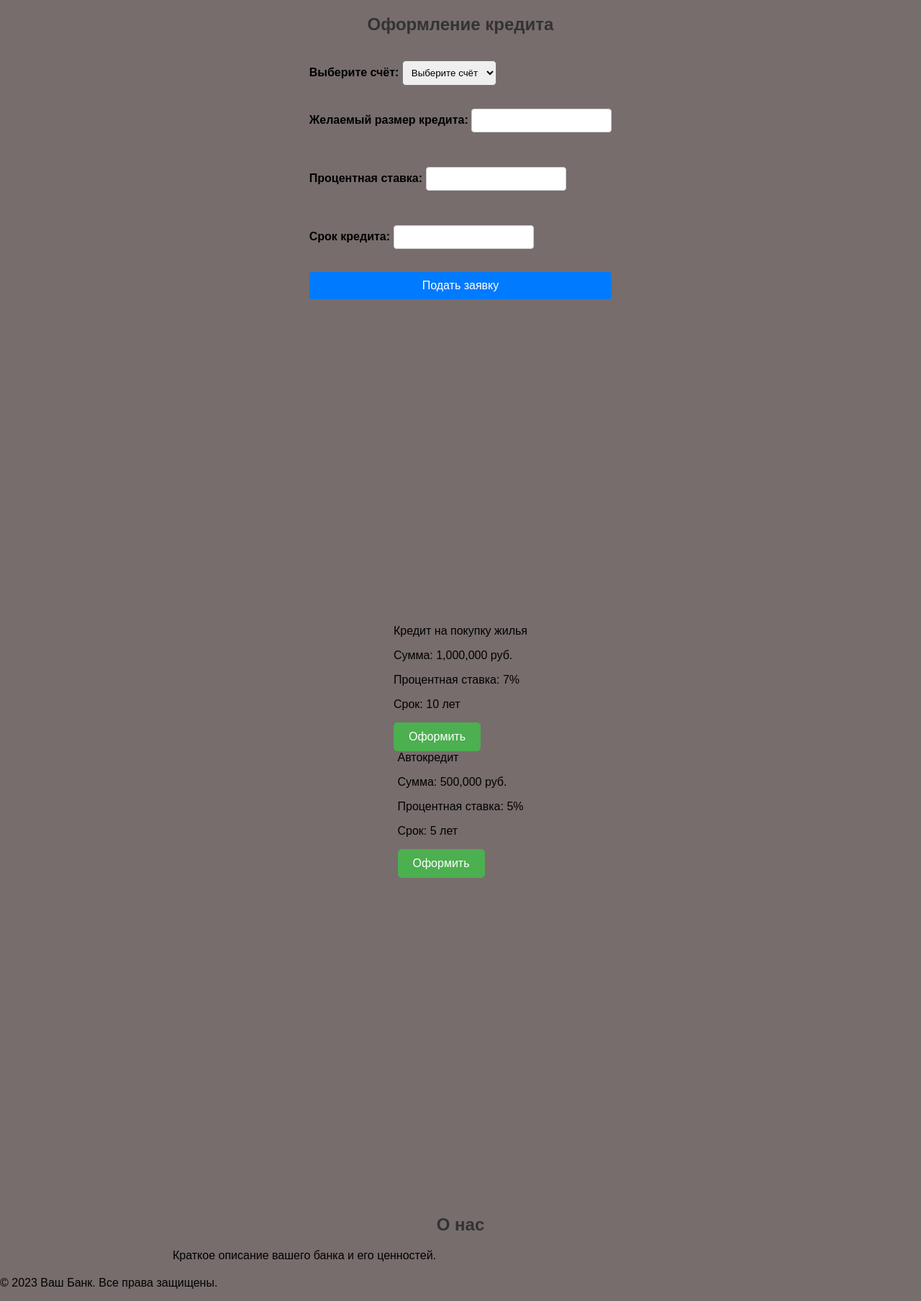
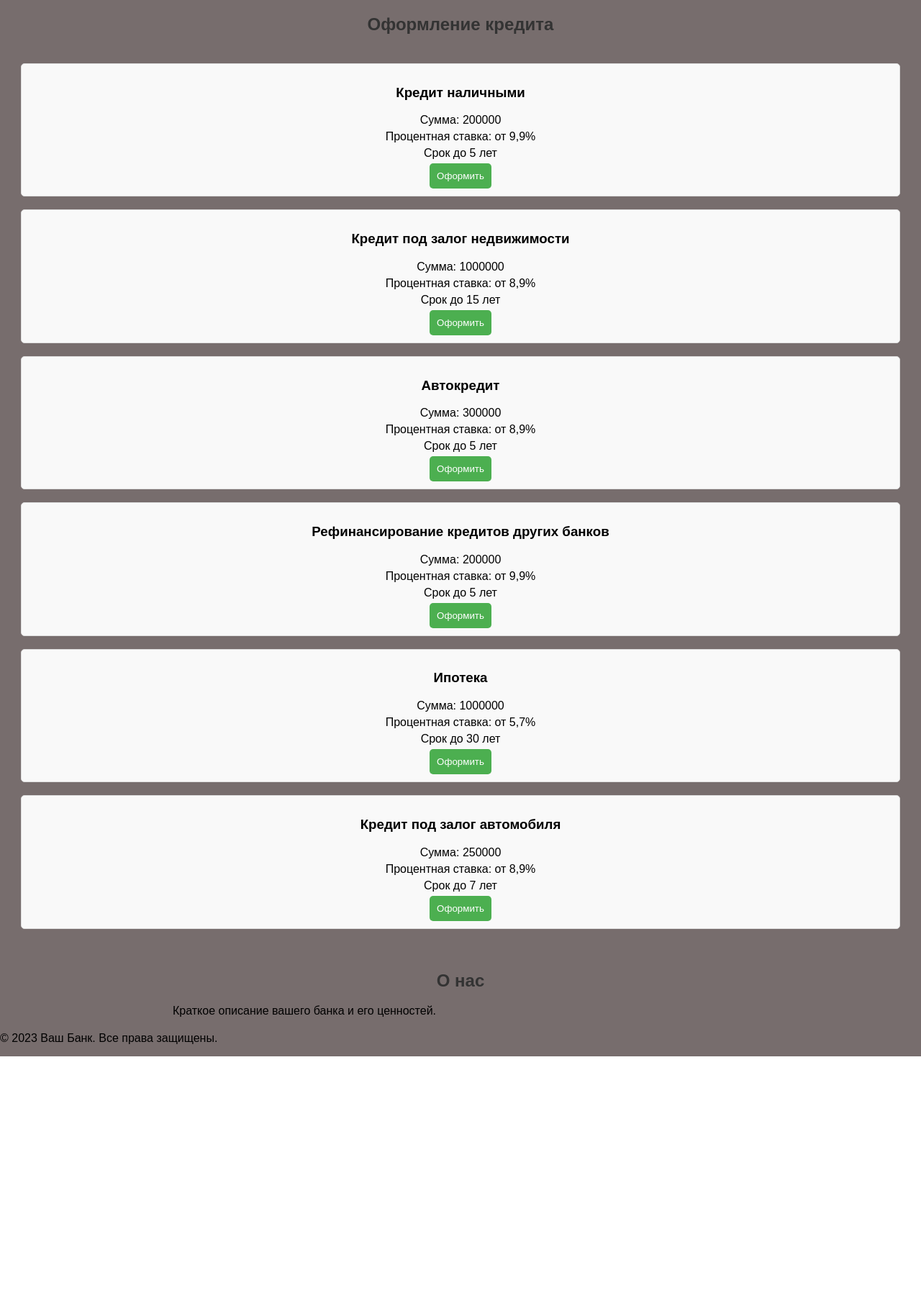
Before and after one commit to EugeneAsadchiy/BankSystem_Django, a Django app: page /apply_credit/ in a window 1280 px wide. Shown: the part 54-1862 px from the top of the page at 72% size. After the commit the page ends 1522 px from the top, so only its background shows below. Run offline with Django 4.2, Linux system fonts and the light colour scheme; the visitor is signed in with stand-in values (Sample User, id 1); some libraries are stand-ins or nearby versions.

Commit message:
full credit, credit cards

```diff
--- a/main/cards/admin.py
+++ b/main/cards/admin.py
@@ -4,7 +4,7 @@ from .models import Card
 
 @admin.register(Card)
 class CardAdmin(admin.ModelAdmin):
-    list_display = ['linked_account', 'number', 'cvv']
+    list_display = ['linked_account', 'card_type', 'number', 'cvv']
     list_editable = []
     exclude = ["user"]
     readonly_fields = ["number", "cvv"]
--- a/main/cards/templates/cards/order_card.html
+++ b/main/cards/templates/cards/order_card_debit.html
@@ -11,8 +11,8 @@
 {% block content%}
 
 <div class="container">
-    <h2>Заказ карточки</h2>
-    <form method="post" action="{% url 'order_card' %}">
+    <h2>Оформление дебетовой карты</h2>
+    <form method="post" action="{% url 'order_card_debit' %}">
         {% csrf_token %}
         {{ form.as_p }}
         <button id="orderButton">Оформить карту</button>
--- a/main/cards/urls.py
+++ b/main/cards/urls.py
@@ -11,7 +11,8 @@ urlpatterns = [
     # path("order_card/", views.CardView.as_view(), name="order_card"),
     path("my_cards/", views.ListCards.as_view(), name="my_cards"),
     path("order_card_successful/", views.success_url, name="order_card_successful"),
-    path("order_card/", views.create_card, name="order_card"),
+    path("order_card_debit/", views.create_card_debit, name="order_card_debit"),
+    path("order_card_credit/", views.create_card_credit, name="order_card_credit"),
 
 
 ]
--- a/main/credit/admin.py
+++ b/main/credit/admin.py
@@ -6,6 +6,6 @@ from credit.models import Credit
 
 @admin.register(Credit)
 class CreditAdmin(admin.ModelAdmin):
-    list_display = ['user', 'interest_rate', 'term_months', "balance"]
+    list_display = ['user', "name", 'interest_rate', 'term_years', "balance"]
     # readonly_fields = ["balance"]
     exclude = ["amount"]
--- a/main/credit/forms.py
+++ b/main/credit/forms.py
@@ -12,14 +12,18 @@ class CreditForm(forms.ModelForm):
         empty_label='Выберите счёт'
         # required=True,
     )
+    offer_id = forms.IntegerField(
+        widget=forms.HiddenInput(),
+        required=False,
+    )
 
     class Meta:
         model = Credit
-        fields = ["linked_account", 'amount', 'interest_rate', 'term_months']
+        fields = ["linked_account"]
         labels = {
             "amount": "Желаемый размер кредита",
             "interest_rate": "Процентная ставка",
-            "term_months": "Срок кредита",
+            "term_years": "Срок кредита",
         }
 
     def __init__(self, user, *args, **kwargs):
--- a/main/credit/static/credit/css/style.css
+++ b/main/credit/static/credit/css/style.css
@@ -1,109 +1,56 @@
 .container {
+    display: flex;
+    flex-wrap: wrap;
+    justify-content: center;
+    gap: 20px;
+    margin-top: 20px;
+    width: 100%;  /* Растягиваем контейнер на всю ширину */
+}
+form {
     display: flex;
     flex-direction: column;
     align-items: center;
-    min-height: 100vh;
+    width: 100%;  /* Растягиваем форму на всю ширину */
+    padding: 20px;  /* Просто для отступа, если нужно */
+    box-sizing: border-box;  /* Учитываем отступы внутри формы в общей ширине */
 }
+
+.offer {
+    background-color: #f9f9f9;
+    border: 1px solid #ddd;
+    padding: 10px;
+    border-radius: 5px;
+    text-align: center;
+    width: 100%;  /* Растягиваем блок на всю ширину */
+    max-width: 1200px;
+}
+
+.offer p {
+    margin: 5px 0;
+
+}
+
+.offer button {
+    background-color: #4CAF50;
+    color: white;
+    padding: 10px;
+    border: none;
+    border-radius: 5px;
+    cursor: pointer;
+    transition: background-color 0.3s;
+}
+
+.offer button:hover {
+    background-color: #45a049;
+}
+.offer:hover {
+    background-color: #e7e4e4;
+    box-shadow: 0 0 10px rgba(0, 0, 0, 0.1);
+}
+/* Стилизация формы при наведении */
+
+
 h2 {
     text-align: center;
     color: #333;
 }
-select[name="linked_account"] {
-    padding: 8px;
-    border-radius: 5px;
-}
-form {
-    display: flex;
-    flex-direction: column;
-}
-
-label {
-    margin-bottom: 8px;
-    font-weight: bold;
-}
-
-input {
-    padding: 8px;
-    margin-bottom: 16px;
-    border: 1px solid #ccc;
-    border-radius: 4px;
-}
-
-button {
-    padding: 10px;
-    background-color: #007BFF;
-    color: #fff;
-    border: none;
-    border-radius: 4px;
-    cursor: pointer;
-    font-size: 16px;
-}
-
-button:hover {
-    background-color: #0056b3;
-}
-/* Добавьте ваш стиль для стилизации остальной части страницы */
-
-.overlay {
-    display: none;
-    position: fixed;
-    top: 0;
-    left: 0;
-    width: 100%;
-    height: 100%;
-    background-color: rgba(0, 0, 0, 0.7);
-}
-
-.popup {
-    position: absolute;
-    top: 50%;
-    left: 50%;
-    transform: translate(-50%, -50%);
-    background-color: #fff;
-    padding: 20px;
-    border-radius: 8px;
-    text-align: center;
-}
-
-.close {
-    position: absolute;
-    top: 10px;
-    right: 10px;
-    cursor: pointer;
-    font-size: 20px;
-    color: #333;
-}
-.btn{
-    display: inline-block;
-    padding: 10px 20px;
-    font-size: 16px;
-    text-align: center;
-    text-decoration: none;
-    background-color: #4CAF50;
-    color: white;
-    border: 1px solid #4CAF50;
-    border-radius: 5px;
-    cursor: pointer;
-}
-
-.card-table {
-    width: 80%;
-    margin-top: 20px;
-    border-collapse: collapse;
-}
-
-.card-table th, .card-table td {
-    border: 1px solid #ddd;
-    padding: 8px;
-    text-align: center;
-}
-
-.card-table th {
-    background-color: #f2f2f2;
-}
-
-.column {
-    white-space: nowrap;
-    overflow: hidden;
-    text-overflow: ellipsis;
-}
--- a/main/credit/templates/credit/apply_credit.html
+++ b/main/credit/templates/credit/apply_credit.html
@@ -3,47 +3,30 @@
 {% load static %}
 
 {% block css_additional %}
-<link rel="stylesheet" href=" {% static 'credit/css/style.css' %}">
+<link rel="stylesheet" href="{% static 'credit/css/style.css' %}">
+<!--<script src="{% static 'credit/js/credit_script.js' %}"></script>-->
+{% endblock %}
 
-{% endblock %}
 {% block content %}
 <h2>Оформление кредита</h2>
+<div class="container">
 
-<div class="container">
-    <form method="post">
-        {% if messages %}
-    <ul class="messages">
-      {% for message in messages %}
-        <li>{% if message.tags %} class="{{ message.tags }}"{% endif %}>{{ message }}</li>
-      {% endfor %}
-    </ul>
-    {% endif %}
-        {% csrf_token %}
-        {{ form.as_p }}
-        <button type="submit">Подать заявку</button>
-    </form>
-</div>
-<div class="container">
-    <div class="offer" data-offer-id="1">
-        <div class="offer-title">Кредит на покупку жилья</div>
-        <div class="offer-details">
-            <p>Сумма: 1,000,000 руб.</p>
-            <p>Процентная ставка: 7%</p>
-            <p>Срок: 10 лет</p>
+    <!-- apply_credit.html -->
+<form method="post" action="{% url 'apply_credit' %}">
+    {% csrf_token %}
+    {% for offer in offers %}
+        <div class="offer">
+<!--            <input type="hidden" name="offer_id" value="{{ offer.id }}">-->
+            <h3>{{ offer.name }}</h3>
+            <p>Сумма: {{ offer.amount }}</p>
+            <p>Процентная ставка: от {{ offer.interest_rate }}%</p>
+            <p>Срок до {{ offer.term_years }} лет</p>
+            <button type="submit" name="offer_id" value="{{ offer.id }}">Оформить</button>
         </div>
-        <button class="btn btn-apply">Оформить</button>
-    </div>
+    <br>
+    {% endfor %}
+</form>
 
-    <div class="offer" data-offer-id="2">
-        <div class="offer-title">Автокредит</div>
-        <div class="offer-details">
-            <p>Сумма: 500,000 руб.</p>
-            <p>Процентная ставка: 5%</p>
-            <p>Срок: 5 лет</p>
-        </div>
-        <button class="btn btn-apply">Оформить</button>
-    </div>
 
-    <!-- Добавьте еще предложений по аналогии -->
 </div>
 {% endblock %}
--- a/main/credit/templates/credit/apply_credit_successful.html
+++ b/main/credit/templates/credit/apply_credit_successful.html
@@ -1,7 +1,7 @@
 {% extends "base.html" %}
 {% load static %}
 {% block css_additional %}
-    <link rel="stylesheet" href=" {% static 'credit/css/style.css' %}">
+    <link rel="stylesheet" href=" {% static 'cards/css/style.css' %}">
 
 {% endblock %}
 {% block title %}
--- a/main/credit/urls.py
+++ b/main/credit/urls.py
@@ -1,8 +1,11 @@
 # urls.py
 from django.urls import path
-from .views import apply_credit
+from . import views
+
 
 urlpatterns = [
     # ... другие маршруты ...
-    path('apply_credit/', apply_credit, name='apply_credit'),
+    path('apply_credit/', views.apply_credit, name='apply_credit'),
+    path('apply_credit_successful/', views.apply_credit_successful, name='apply_credit_successful'),
+    path('my_credits/', views.ListCredits.as_view(), name='my_credits'),
 ]
--- a/main/credit/views.py
+++ b/main/credit/views.py
@@ -1,36 +1,83 @@
 # views.py
 from django.contrib.auth.decorators import login_required
-from django.contrib import messages
+
+from django.contrib.auth.mixins import LoginRequiredMixin
 from django.shortcuts import render, redirect
-from datetime import datetime, timedelta
 
-import cards.models
 from cards.models import Card
 from .models import Credit
-from .forms import CreditForm
+
+from django.views.generic import ListView
 
 
 @login_required(login_url='login')
 def apply_credit(request):
+    offers = [
+        {'name': 'Кредит наличными', 'amount': 200000, 'interest_rate': 9.9, 'term_years': 5, 'id': 1},
+        {'name': 'Кредит под залог недвижимости', 'amount': 1000000, 'interest_rate': 8.9, 'term_years': 15, 'id': 2},
+        {'name': 'Автокредит', 'amount': 300000, 'interest_rate': 8.9, 'term_years': 5, 'id': 3},
+        {'name': 'Рефинансирование кредитов других банков', 'amount': 200000, 'interest_rate': 9.9, 'term_years': 5,
+         'id': 4},
+        {'name': 'Ипотека', 'amount': 1000000, 'interest_rate': 5.7, 'term_years': 30, 'id': 5},
+        {'name': 'Кредит под залог автомобиля', 'amount': 250000, 'interest_rate': 8.9, 'term_years': 7, 'id': 6},
+        # Добавьте другие предложения по мере необходимости
+    ]
+
+    user = request.user
+    context = {'offers': offers, 'user': user}
+
     if request.method == 'POST':
-        form = CreditForm(request.user, request.POST)
-        if form.is_valid():
-            credit = form.save(commit=False)
-            credit.user = request.user
-            credit.balance = credit.amount  # начальный баланс считаем равным сумме кредита
-            # credit.save()
+        offer_id = int(request.POST.get('offer_id')) - 1
+        print(offer_id)
+        # print("Offer ID:", offer_id)
+        credit = Credit.objects.create(user=user, name=offers[offer_id]["name"], amount=offers[offer_id]["amount"],
+                                       interest_rate=offers[offer_id]["interest_rate"],
+                                       term_years=offers[offer_id]["term_years"],
+                                       balance=offers[offer_id]["amount"])
+        # date = datetime.now() + timedelta(days=365 * offers[offer_id]["term_years"])
 
-            linked_account = form.cleaned_data['linked_account']
-            linked_account.balance += credit.amount
-            linked_account.save()
-            card = Card.objects.create(linked_account=linked_account, expiry_date=datetime.now(),
-                                       expiry_years=credit.term_months, card_type="credit")
+        # card = Card.objects.create(linked_account=linked_account, expiry_date=datetime.now(),
+        #                            expiry_years=credit.term_months, card_type="credit")
+        # credit.linked_card = card
+        credit.save()
+        # form = CreditForm(request.user, request.POST)
+        # if form.is_valid():
+        #     print("pizda")
+        #     credit = form.save(commit=False)
+        #     credit.user = request.user
+        #     credit.balance = credit.amount
+        #
+        #     linked_account = form.cleaned_data['linked_account']
+        #     linked_account.balance += credit.amount
+        #     linked_account.save()
+        #     card = Card.objects.create(linked_account=linked_account, expiry_date=datetime.now(),
+        #                                expiry_years=credit.term_months, card_type="credit")
+        #
+        #     credit.linked_card = card
+        #     credit.save()
+        #     messages.success(request, 'Кредит успешно оформлен.')
+        return redirect('apply_credit_successful')
+        # else:
+        #     print("popa")
+        #     # Если форма не прошла валидацию, вернем страницу с формой и ошибками
+        #     return render(request, 'credit/apply_credit.html', context)
 
-            credit.linked_card = card
-            credit.save()
-            messages.success(request, 'Кредит успешно оформлен.')
-            return redirect('apply_credit')
-    else:
-        form = CreditForm(user=request.user)
+    # Если запрос не POST (например, GET), просто отрисуем страницу с формой
+    return render(request, 'credit/apply_credit.html', context)
 
-    return render(request, 'credit/apply_credit.html', {'form': form})
+
+class ListCredits(LoginRequiredMixin, ListView):
+    login_url = "login"
+    template_name = "credit/my_credits.html"
+    model = Credit  # само выберет все данные и передаст в контекст
+    context_object_name = "credits"
+
+    def get_queryset(self):
+        return Credit.objects.filter(user=self.request.user)
+
+
+# def transact(request):
+
+
+def apply_credit_successful(request):
+    return render(request, 'credit/apply_credit_successful.html')
--- a/main/templates/navbar.html
+++ b/main/templates/navbar.html
@@ -1,18 +1,15 @@
 <nav class="centered-nav">
     <ul>
-<!--        <li><a href="{% url 'order_card'%}">Карты</a></li>-->
+
         <li class="highlighted"><a href="{%url 'main'%}">Мой банк</a></li>
         <li class="dropdown">
             <a href="#" class="dropdown-toggle">Карты</a>
             <div class="dropdown-menu" aria-labelledby="navbarDropdown">
                 <!-- Пункты меню для авторизованных пользователей -->
-                <a class="dropdown-item" href="{% url 'order_card'%}">Оформить карту</a>
+                <a class="dropdown-item" href="{% url 'order_card_debit'%}">Дебетовые карты</a>
+                <a class="dropdown-item" href="{% url 'order_card_credit'%}">Кредитные карты</a>
                 <a class="dropdown-item" href="{% url 'order_account'%}">Оформить счёт</a>
-                <a class="dropdown-item" href="{% url 'transfer'%}">Перевод</a>
-<!--                <a class="dropdown-item" href="$">Перевод</a>-->
-<!--                <a class="dropdown-item" href="{% url 'my_cards'%}">Мои карты</a>-->
-<!--                <a class="dropdown-item" href="{% url 'my_accounts'%}">Мои счета</a>-->
-<!--                <a class="dropdown-item" href="#">История операций</a>-->
+                <a class="dropdown-item" href="{% url 'transfer'%}">Транзакция</a>
             </div>
         </li>
         <li><a href="{% url 'apply_credit'%}">Кредиты</a></li>
@@ -28,7 +25,7 @@
             <div class="dropdown-menu" aria-labelledby="navbarDropdown">
                 <!-- Пункты меню для авторизованных пользователей -->
                 <a class="dropdown-item" href="{%url 'edit_profile'%}">Профиль</a>
-                <a class="dropdown-item" href="#">...</a>
+                <a class="dropdown-item" href="{% url 'my_credits'%}">Мои кредиты</a>
                 <a class="dropdown-item" href="{% url 'my_cards'%}">Мои карты</a>
                 <a class="dropdown-item" href="{% url 'my_accounts'%}">Мои счета</a>
                 <a class="dropdown-item" href="#">История операций</a>
```
Also changed, not shown: main/cards/templates/cards/order_card_credit.html (added, +29 -0 lines), main/cards/views.py (+20 -2 lines), main/credit/models.py (+16 -4 lines), main/credit/static/credit/js/credit_script.js (added, +29 -0 lines), main/credit/templates/credit/my_credits.html (added, +46 -0 lines), main/credit/migrations/0003_rename_term_months_credit_term_years.py (added), main/credit/migrations/0004_remove_credit_linked_card.py (added), main/credit/migrations/0005_credit_date.py (added), main/credit/migrations/0006_credit_name.py (added).
